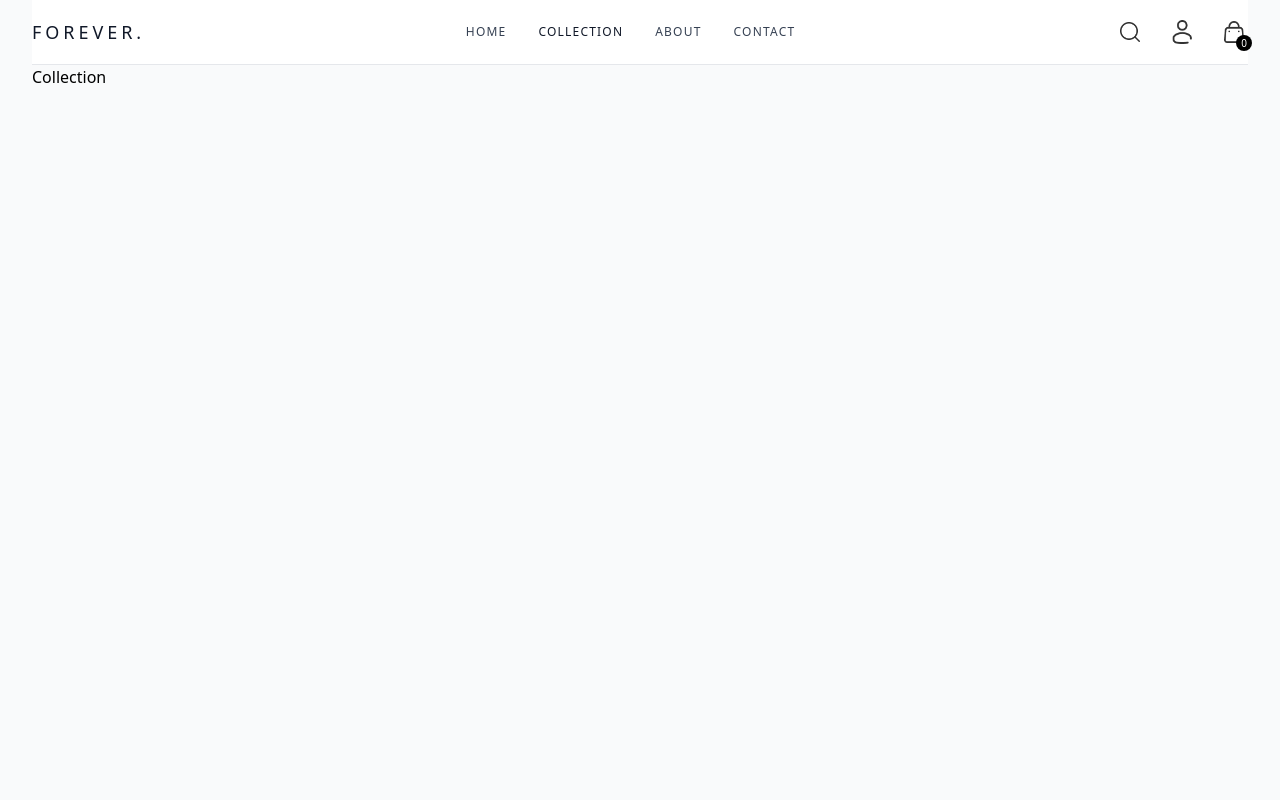
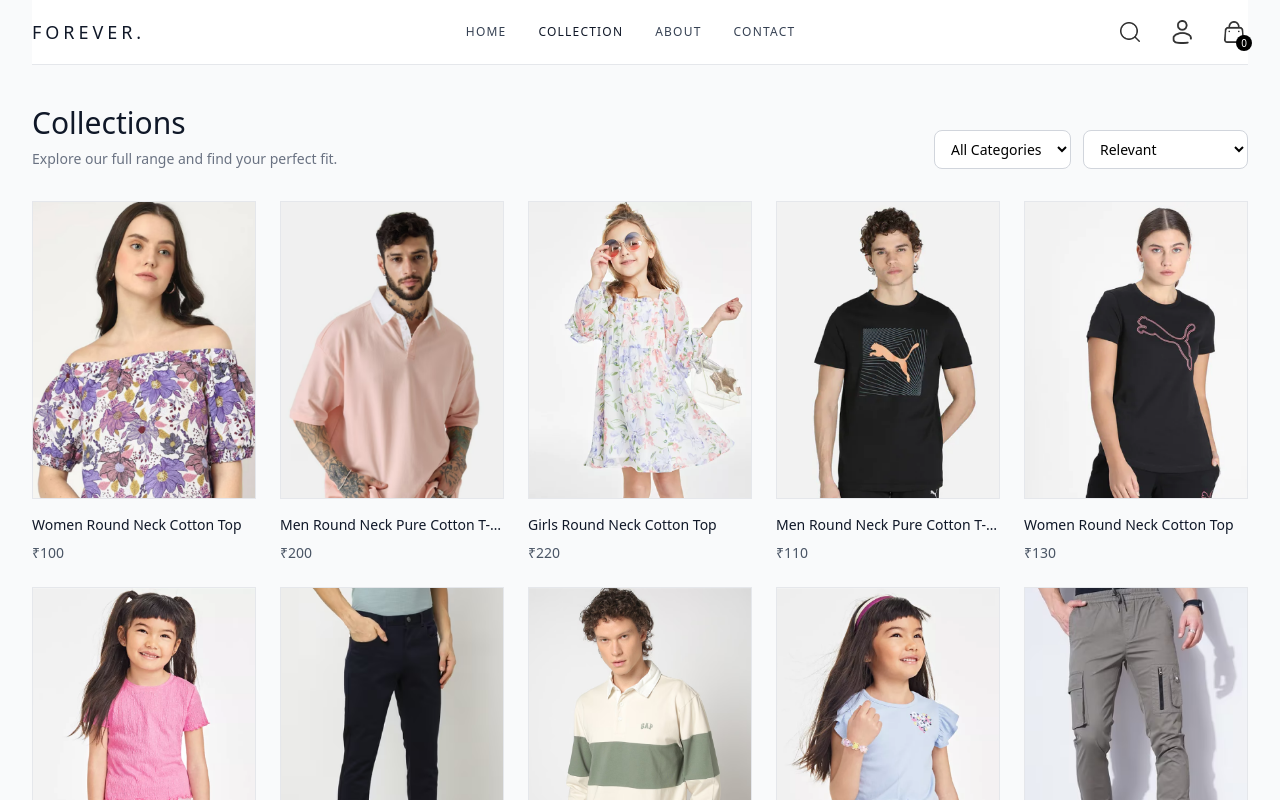
Before and after one commit to sandun18/ecommerce-app-frontend, a React (Vite) app: page /collection in a window 1280 px wide. Shown: the top 800 px of the page. Built offline with nearby package versions, Linux system fonts and the light colour scheme.

Commit message:
complete collection page

```diff
--- a/src/pages/Collection.jsx
+++ b/src/pages/Collection.jsx
@@ -19,23 +19,79 @@ const SORT_OPTIONS = [
   { value: 'high-low', label: 'Price: High to Low' },
   { value: 'name-asc', label: 'Name: A to Z' },
 ];
+
 export default function Collection() {
   const [category, setCategory] = useState('all');
   const [sortBy, setSortBy] = useState('relevant');
 
   const cards = useMemo(() => products.map(toCard), []);
-
   const categories = useMemo(
     () => ['all', ...new Set(cards.map((p) => p.category).filter(Boolean))],
     [cards]
   );
 
+  const filtered = useMemo(() => {
+    let list = [...cards];
 
+    if (category !== 'all') {
+      list = list.filter((p) => p.category === category);
+    }
 
+    if (sortBy === 'low-high') list.sort((a, b) => a.price - b.price);
+    if (sortBy === 'high-low') list.sort((a, b) => b.price - a.price);
+    if (sortBy === 'name-asc') list.sort((a, b) => a.name.localeCompare(b.name));
+
+    return list;
+  }, [cards, category, sortBy]);
 
   return (
-    <div>
-      <h1>Collection</h1>
-    </div>
+    <main className="py-10">
+      <div className="flex flex-col md:flex-row md:items-end md:justify-between gap-4">
+        <div>
+          <h1 className="text-2xl md:text-3xl font-medium text-gray-900">Collections</h1>
+          <p className="mt-2 text-sm text-gray-500">
+            Explore our full range and find your perfect fit.
+          </p>
+        </div>
+
+        <div className="flex flex-col sm:flex-row gap-3">
+          <select
+            value={category}
+            onChange={(e) => setCategory(e.target.value)}
+            className="border border-gray-300 rounded-lg px-3 py-2 text-sm bg-white"
+          >
+            {categories.map((c) => (
+              <option key={c} value={c}>
+                {c === 'all' ? 'All Categories' : c}
+              </option>
+            ))}
+          </select>
+
+          <select
+            value={sortBy}
+            onChange={(e) => setSortBy(e.target.value)}
+            className="border border-gray-300 rounded-lg px-3 py-2 text-sm bg-white"
+          >
+            {SORT_OPTIONS.map((s) => (
+              <option key={s.value} value={s.value}>
+                {s.label}
+              </option>
+            ))}
+          </select>
+        </div>
+      </div>
+
+      <div className="mt-8 grid grid-cols-2 sm:grid-cols-3 lg:grid-cols-4 xl:grid-cols-5 gap-4 sm:gap-6">
+        {filtered.map((p) => (
+          <ProductCard key={p.id} product={p} />
+        ))}
+      </div>
+
+      {filtered.length === 0 && (
+        <div className="mt-12 text-center text-sm text-gray-500">
+          No products found for selected filter.
+        </div>
+      )}
+    </main>
   );
 }
```
